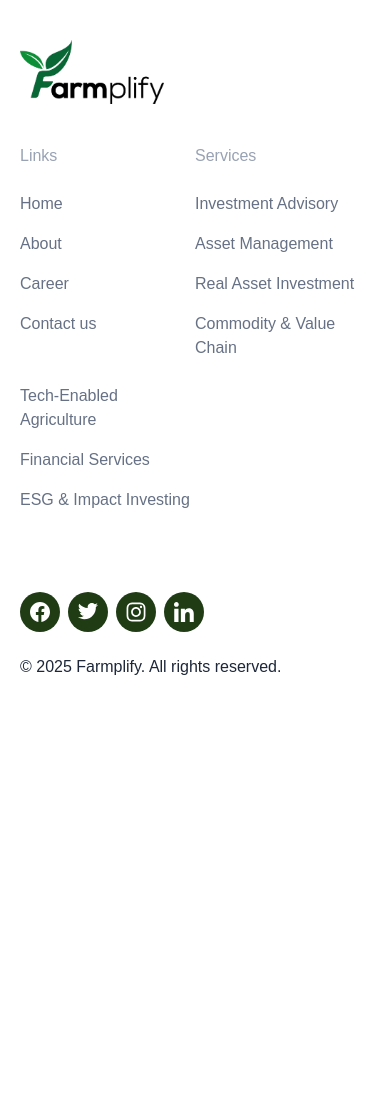
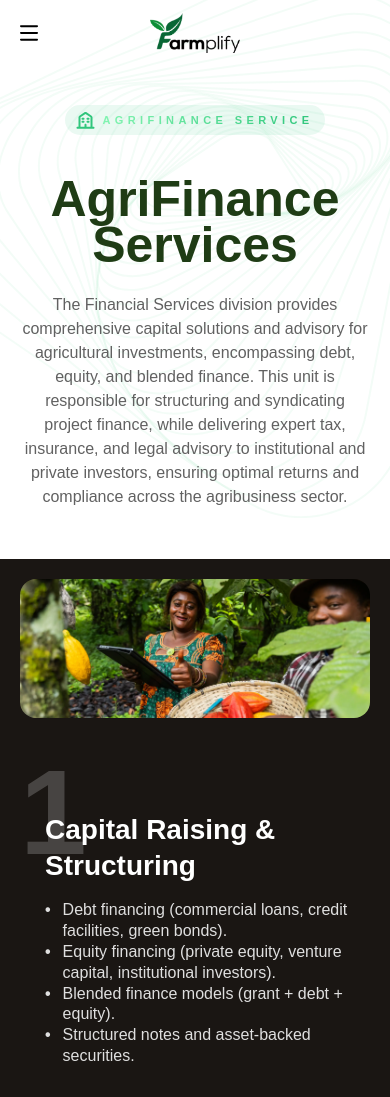
Before and after one commit to Sir-muhell/farmplify, a React (Vite) app: page /agrifinance-services in a window 390 px wide. Shown: the top 1097 px of the page. Before the commit the page ends 844 px from the top, so only its background shows below. Built offline with nearby package versions, Linux system fonts and the light colour scheme; a web font is replaced by a local one.

Commit message:
design update

```diff
--- a/src/App.tsx
+++ b/src/App.tsx
@@ -43,7 +43,7 @@ function App() {
                 element={<TechEnabled />}
               />
               <Route
-                path="/financial-services"
+                path="/agrifinance-services"
                 element={<FinancialServices />}
               />
               <Route
--- a/src/components/Footer.tsx
+++ b/src/components/Footer.tsx
@@ -136,10 +136,6 @@ const Footer = () => {
         >
           <ul className="font-medium text-[#667185] mt-6 space-y-4">
             {[
-              {
-                to: "/tech-enabled-agriculture",
-                text: "Tech-Enabled Agriculture",
-              },
               { to: "/financial-services", text: "Financial Services" },
               {
                 to: "/esg-and-impact-investing",
--- a/src/components/Hero.tsx
+++ b/src/components/Hero.tsx
@@ -29,7 +29,7 @@ const Hero = ({ text, head, subHead }: HeroProps) => {
       initial="hidden"
       animate="show"
       variants={container}
-      className="items-center flex flex-col lg:px-20 px-5 pb-[100px] mx-auto relative"
+      className="items-center flex flex-col lg:px-20 px-5 pb-[50px] mx-auto relative"
       style={{
         backgroundImage: `url(${Image})`,
         backgroundRepeat: "no-repeat",
--- a/src/components/Navbar.tsx
+++ b/src/components/Navbar.tsx
@@ -31,13 +31,13 @@ const Navbar = () => {
     { title: "INVESTMENT ADVISORY", link: "/investment-advisory" },
     { title: "Real Asset Investment", link: "/real-asset-investment" },
     { title: "ASSET MANAGEMENT", link: "/asset-management" },
-    { title: "TECH-ENABLED AGRICULTURE", link: "/tech-enabled-agriculture" },
+    // { title: "TECH-ENABLED AGRICULTURE", link: "/tech-enabled-agriculture" },
     {
       title: "COMMODITY & VALUE CHAIN INVESTMENT",
       link: "/commodity-and-value-chain-investment",
     },
     { title: "ESG & IMPACT INVESTING", link: "/esg-and-impact-investing" },
-    { title: "FINANCIAL SERVICES", link: "/financial-services" },
+    { title: "AGRIFINANCE SERVICE", link: "/agrifinance-services" },
   ];
 
   // Check if a link is active
--- a/src/components/ServiceCard.tsx
+++ b/src/components/ServiceCard.tsx
@@ -6,12 +6,21 @@ interface ServiceCardProps {
 
 const ServiceCard = ({ number, title, items }: ServiceCardProps) => {
   return (
-    <div className="relative mt-[97px]spa">
-      <p className="text-[#FFFFFF33] font-semibold text-[200px] leading-[100%]">
+    <div className="relative overflow-hidden pt-[60px] lg:pl-[35px] pl-[25px]">
+      <p className="absolute top-0 left-0 z-0 text-[#FFFFFF33] font-semibold lg:text-[200px] text-[120px] leading-none pointer-events-none">
         {number}
       </p>
-      <div className="absolute top-[61px] left-[36px] text-white">
+
+      <div className="relative z-10 text-white">
         <p className="text-[28px] font-semibold leading-[130%]">{title}</p>
+        <ul className="space-y-0 lg:text-[24px] text-[16px] font-medium leading-[130%] lg:mt-6 mt-4 text-[#DFDFDF]">
+          {items.map((item, index) => (
+            <li className="flex items-start" key={index}>
+              <span className="mr-3 font-semibold">•</span>
+              <p>{item}</p>
+            </li>
+          ))}
+        </ul>
       </div>
     </div>
   );
--- a/src/pages/FinancialServices.tsx
+++ b/src/pages/FinancialServices.tsx
@@ -1,91 +1,146 @@
 import Navbar from "../components/Navbar";
 import Hero from "../components/Hero";
 import Grow from "../components/Grow";
-import Img1 from "../assets/services/services-14.webp";
-import Img2 from "../assets/services/services-7.webp";
-import Img3 from "../assets/services/services-18.webp";
-import Icon1 from "../assets/icons/building-1.svg";
-import Icon2 from "../assets/icons/chart-up.svg";
-import Icon3 from "../assets/icons/coin-stack.svg";
-import Icon4 from "../assets/icons/heart.svg";
-import Icon5 from "../assets/icons/plant.svg";
-import Services from "../components/Service";
+import Image from "../assets/services/finance.webp";
+import ServiceCard from "../components/ServiceCard";
+
+const data = [
+  {
+    number: "1",
+    title: "Capital Raising & Structuring",
+    items: [
+      "Debt financing (commercial loans, credit facilities, green bonds).",
+      "Equity financing (private equity, venture capital, institutional investors).",
+      "Blended finance models (grant + debt + equity).",
+      "Structured notes and asset-backed securities.",
+    ],
+  },
+  {
+    number: "2",
+    title: "Project Finance & Syndication",
+    items: [
+      "End-to-end project finance structuring for large-scale agribusiness ventures.",
+      "Syndication of funds from multiple financial institutions.",
+      "Off-balance-sheet financing models.",
+      "Public-private partnership (PPP) structuring.",
+    ],
+  },
+  {
+    number: "3",
+    title: "Risk Management & Insurance Solutions",
+    items: [
+      "Crop insurance (climate, pest, disease coverage).",
+      "Livestock and aquaculture insurance.",
+      "Farm asset and infrastructure insurance.",
+      "Credit default protection for investors.",
+    ],
+  },
+  {
+    number: "4",
+    title: "Tax & Legal Advisory",
+    items: [
+      "Agribusiness tax planning and optimization.",
+      "Regulatory compliance across local and international standards.",
+      "Legal structuring of investment vehicles (SPVs, trusts, cooperatives).",
+      "Cross-border investment advisory.",
+    ],
+  },
+  {
+    number: "5",
+    title: "Investment Advisory & Portfolio Management",
+    items: [
+      "Customized investment strategies for farmland, plantations, and agribusinesses.",
+      "ESG and impact-focused investment structuring.",
+      "Portfolio diversification and risk-adjusted return analysis.",
+      "Monitoring and performance evaluation of agri-investments.",
+    ],
+  },
+  {
+    number: "6",
+    title: "Blended & Development Finance Solutions",
+    items: [
+      "Accessing concessional finance from DFIs, multilaterals, and donor agencies.",
+      "Structuring climate-smart and sustainable agriculture finance.",
+      "Designing credit guarantees and risk-sharing facilities.",
+      "Inclusive financing for smallholder farmer integration.",
+    ],
+  },
+  {
+    number: "7",
+    title: "Trade & Export Finance",
+    items: [
+      "Pre- and post-shipment financing.",
+      "Letters of credit, guarantees, and trade credit insurance.",
+      "Export credit agency-backed financing.",
+      "Structured commodity trade finance.",
+    ],
+  },
+  {
+    number: "8",
+    title: "Leasing & Asset Financing",
+    items: [
+      "Farm equipment leasing and financing solutions.",
+      "Warehouse receipt financing.",
+      "Livestock and input financing structures.",
+      "Farmland leasing with embedded finance options.",
+    ],
+  },
+  {
+    number: "9",
+    title: "Carbon & Green Finance Solutions",
+    items: [
+      "Carbon credit-linked financing models.",
+      "Green bonds and sustainability-linked loans.",
+      "Financing for renewable energy in agribusiness.",
+      "Climate resilience and adaptation project funding.",
+    ],
+  },
+  {
+    number: "10",
+    title: "Advisory & Transaction Services",
+    items: [
+      "Mergers & acquisitions (M&A) in agribusiness.",
+      "Business valuation and due diligence.",
+      "Financial modeling and feasibility studies.",
+      "Exit strategy planning for investors.",
+    ],
+  },
+];
 
 const FinancialServices = () => {
   return (
     <main className="relative mx-auto overflow-hidden">
       <Navbar />
       <Hero
-        text="Financial Services"
-        head="Comprehensive Financial Solutions for Agricultural Investments"
-        subHead="Access the capital and financial expertise needed to execute your agricultural investment strategy. Our financial services provide end-to-end support from initial capital raising through ongoing financial management and optimization."
+        text="AGRIFINANCE SERVICE"
+        head="AgriFinance Services"
+        subHead="The Financial Services division provides comprehensive capital solutions and advisory for agricultural investments, encompassing debt, equity, and blended finance. This unit is responsible for structuring and syndicating project finance, while delivering expert tax, insurance, and legal advisory to institutional and private investors, ensuring optimal returns and compliance across the agribusiness sector."
       />
-      <Services
-        title="Capital Solutions"
-        tapeText="Financial Services"
-        why="Financial Service Benefits"
-        offerings={[
-          {
-            title: "Capital Raising Services",
-            bulletPoints: [
-              "Debt Financing: Traditional loans, development finance, and alternative debt products",
-              "Equity Investment: Private equity, venture capital, and strategic partnerships",
-              "Blended Finance: Innovative structures combining different capital sources for optimal terms",
-            ],
+      <section className="h-fit">
+        <div className="lg:px-20 px-5 lg:pt-[117px] lg:pb-[128px] pt-5 pb-[84px] bg-[#1A1613] flex flex-col">
+          <img
+            src={Image}
+            alt=""
+            className="h-[139px] object-cover object-[5%_25%]  rounded-[16px] lg:hidden flex "
+          />{" "}
+          <div className="grid grid-cols-1 md:grid-cols-2 lg:grid-cols-3 gap-6 lg:gap-12 lg:mt-0 mt-[34px]">
+            {data.map((service) => (
+              <ServiceCard
+                key={service.number}
+                number={service.number}
+                title={service.title}
+                items={service.items}
+              />
+            ))}
 
-            image: Img1,
-            imagePosition: "right",
-          },
-          {
-            title: "Project Finance & Syndication",
-            description:
-              "Structure and syndicate large-scale agricultural projects with multiple investors and lenders. Our project finance expertise ensures optimal capital structure and risk allocation for complex agricultural ventures.",
-            image: Img2,
-            imagePosition: "left",
-          },
-          {
-            title: "Specialized Advisory Services",
-            bulletPoints: [
-              "Tax Advisory: Optimize tax efficiency across agricultural investments and operations",
-              "Insurance Solutions: Comprehensive risk management through agricultural insurance products",
-              "Legal Advisory: Navigate regulatory requirements and structure transactions for maximum protection",
-            ],
-            image: Img3,
-            imagePosition: "right",
-          },
-        ]}
-        features={[
-          {
-            icon: Icon5,
-            title: "Capital Access",
-            description:
-              "Connect with diverse funding sources and investor networks",
-          },
-          {
-            icon: Icon2,
-            title: "Optimal Structure",
-            description:
-              "Design financial structures that maximize returns and minimize risk",
-          },
-          {
-            icon: Icon4,
-            title: "Regulatory Compliance",
-            description:
-              "Ensure all investments meet applicable legal and regulatory requirements",
-          },
-          {
-            icon: Icon3,
-            title: "Risk Management:",
-            description: "Comprehensive insurance and hedging strategies",
-          },
-          {
-            icon: Icon1,
-            title: "Tax Efficiency",
-            description:
-              " Minimize tax burden through strategic structuring and planning",
-          },
-        ]}
-      />
+            <img
+              src={Image}
+              alt="Agribusiness imagery"
+              className="h-80 w-full object-cover object-[5%_5%] rounded-[16px] lg:col-span-2 md:col-span-1 lg:flex hidden"
+            />
+          </div>
+        </div>
+      </section>
       <Grow />
     </main>
   );
--- a/src/pages/Services.tsx
+++ b/src/pages/Services.tsx
@@ -8,6 +8,7 @@ import Image4 from "../assets/services/Image4.webp";
 import Image5 from "../assets/services/Image5.webp";
 import Image6 from "../assets/services/Image6.webp";
 import Grow from "../components/Grow";
+import { Link } from "react-router-dom";
 
 const services = [
   {
@@ -50,7 +51,7 @@ const services = [
     description:
       "The Financial Services division provides comprehensive capital solutions and advisory for agricultural investments, encompassing debt, equity, and blended finance. This unit also delivers expert tax, insurance, and legal advisory to institutional and private investors.",
     image: Image6,
-    link: "/financial-services",
+    link: "/agrifinance-services",
   },
 ];
 
@@ -76,21 +77,21 @@ const Services = () => {
         <img src={Image} alt="" className="absolute lg:-top-[500px]" />
       </section>
       <section className="lg:px-20 px-5 py-10 relative z-10">
-        <div className="mt-20 grid lg:grid-cols-4 grid-cols-2 gap-12">
+        <div className="mt-20 grid lg:grid-cols-4 mg:grid-cols-2 grid-cols-1 gap-12">
           {services.map((service, index) => (
-            <div key={index} className="text-center">
+            <Link to={service.link} key={index} className="text-center">
               <img
                 src={service.image}
                 alt={service.title}
-                className="m-auto lg:w-[355px] lg:h-[355px] w-[200px] h-[200px] object-cover "
+                className="m-auto lg:w-[355px] lg:h-[355px] lg:w-[200px] w-full h-[355px] lg:h-[200px] object-cover "
               />
               <p className="mt-[50px] mt-5 font-semibold lg:text-[32px] text-[24px] text-[#1F3C15] leading-[93%]">
                 {service.title}
               </p>
-              <p className="text-[#616161] font-medium lg:text-[18px] text-[12px] leading-[130%] tracking-[0.03em] lg:mt-4 mt-2">
+              <p className="text-[#616161] font-medium lg:text-[18px] text-[18px] leading-[130%] tracking-[0.03em] lg:mt-4 mt-2">
                 {service.description}
               </p>
-            </div>
+            </Link>
           ))}
         </div>
       </section>
```
Also changed, not shown: src/pages/AssestInvestment.tsx (+7 -3 lines), src/pages/AssetManagement.tsx (+17 -10 lines), src/pages/Commodity.tsx (+14 -14 lines), src/pages/InvestmentAdvisory.tsx (+7 -5 lines), src/assets/services/finance.webp (added).
